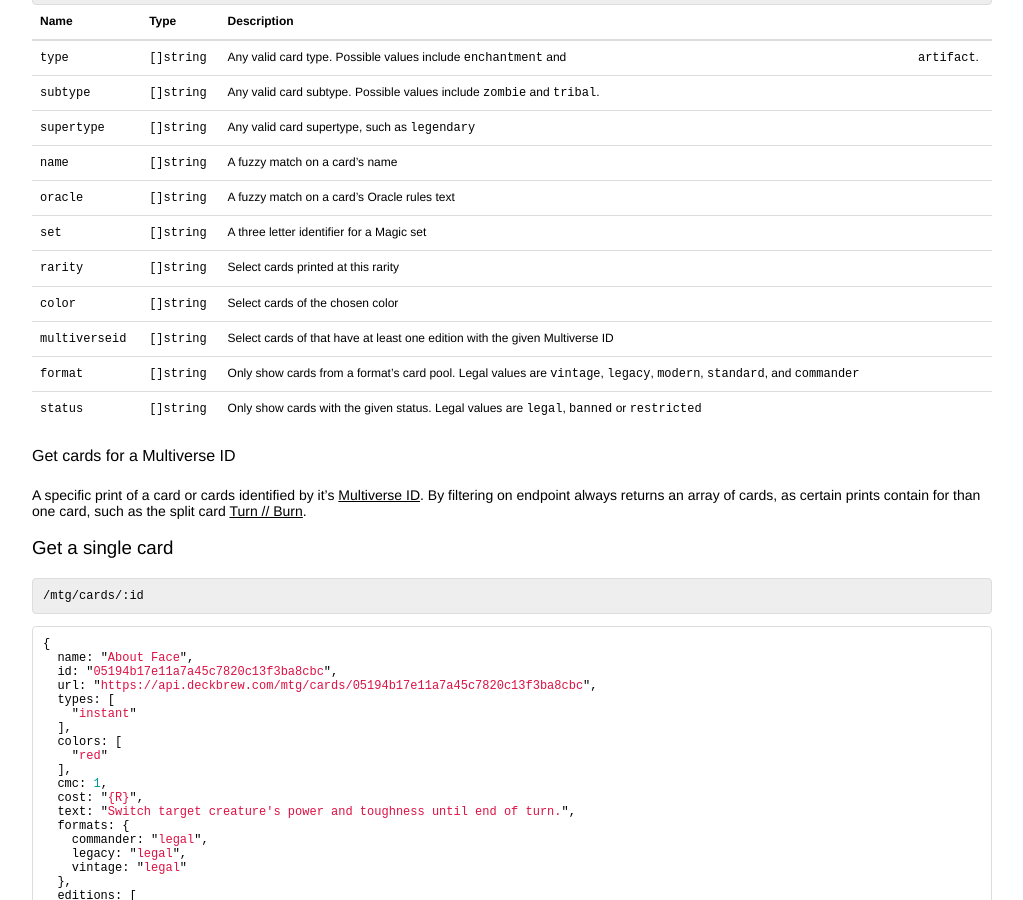
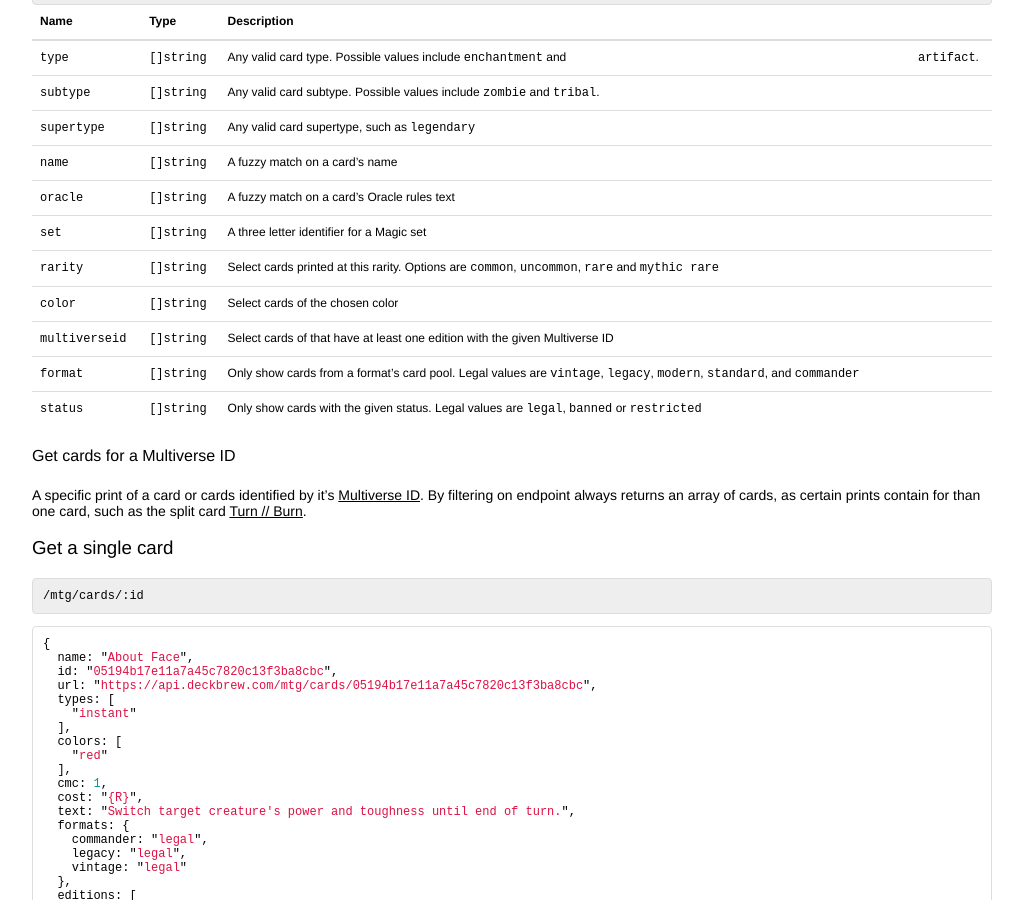
Before and after one commit to jerryharrison/deckbrew-website, a Jekyll site: the page built from api/index.md, in a window 1280 px wide and 900 px high, scrolled down 1914 px. Shown: the whole window, without its empty margins (128-1151 px from the left). Built offline with Jekyll 4.4.1, drawn with Linux system fonts in a browser that asks for light colours; Markdown is read by kramdown in place of the engine named in the settings.

```diff
--- a/api/index.md
+++ b/api/index.md
@@ -126,7 +126,7 @@ find all red or blue rare cards in Unhinged.
 | `name` | `[]string` | A fuzzy match on a card's name |
 | `oracle` | `[]string` | A fuzzy match on a card's Oracle rules text |
 | `set` | `[]string` | A three letter identifier for a Magic set |
-| `rarity` | `[]string` | Select cards printed at this rarity |
+| `rarity` | `[]string` | Select cards printed at this rarity. Options are `common`, `uncommon`, `rare` and `mythic rare`|
 | `color` | `[]string` | Select cards of the chosen color |
 | `multiverseid` | `[]string` | Select cards of that have at least one edition with the given Multiverse ID |
 | `format` | `[]string` | Only show cards from a format's card pool. Legal values are `vintage`, `legacy`, `modern`, `standard`, and `commander` |
@@ -137,7 +137,7 @@ find all red or blue rare cards in Unhinged.
 A specific print of a card or cards identified by it's [Multiverse
 ID](http://gatherer.wizards.com/pages/Help.aspx). By filtering on  endpoint always returns
 an array of cards, as certain prints contain for than one card, such as the
-split card [Turn // Burn](https://api.deckbrew.com/mtg/editions/369080).
+split card [Turn // Burn](https://api.deckbrew.com/mtg/cards?multiverseid=369080).
 
 ### Get a single card
 
```
